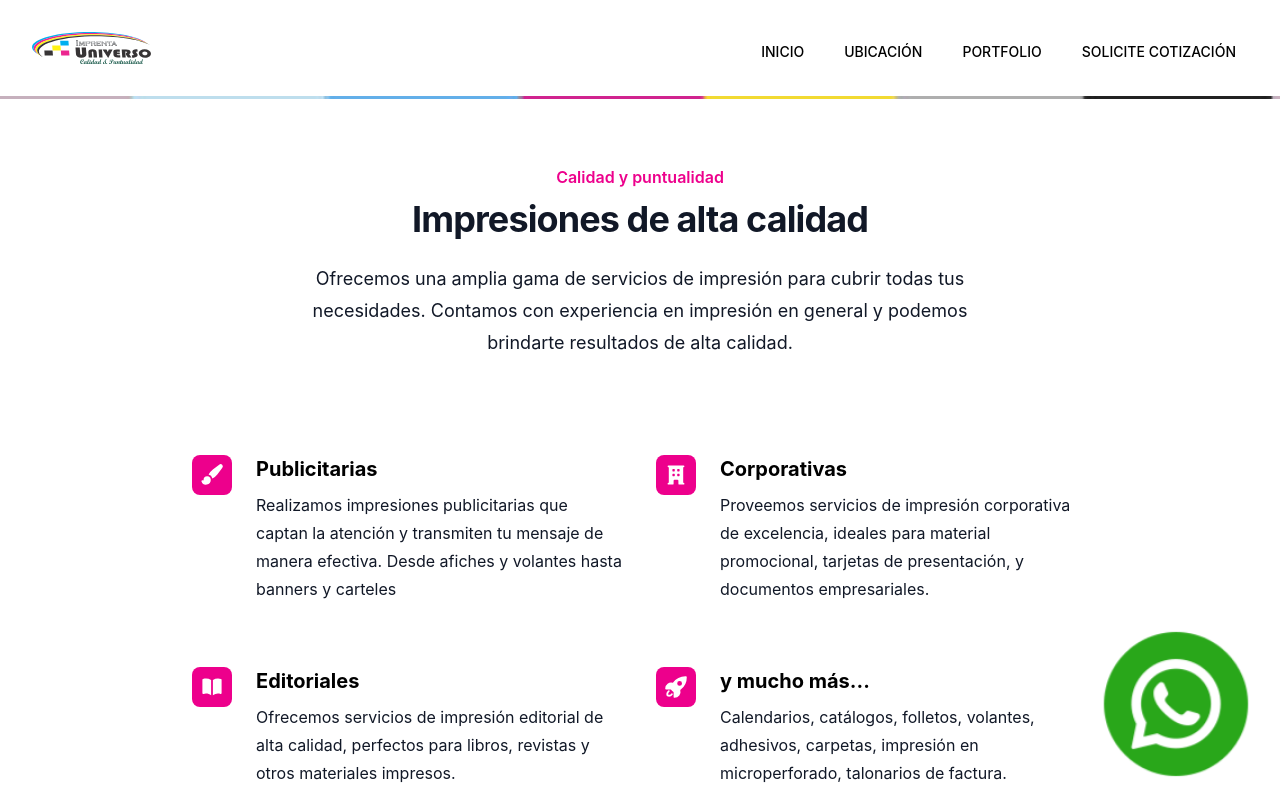
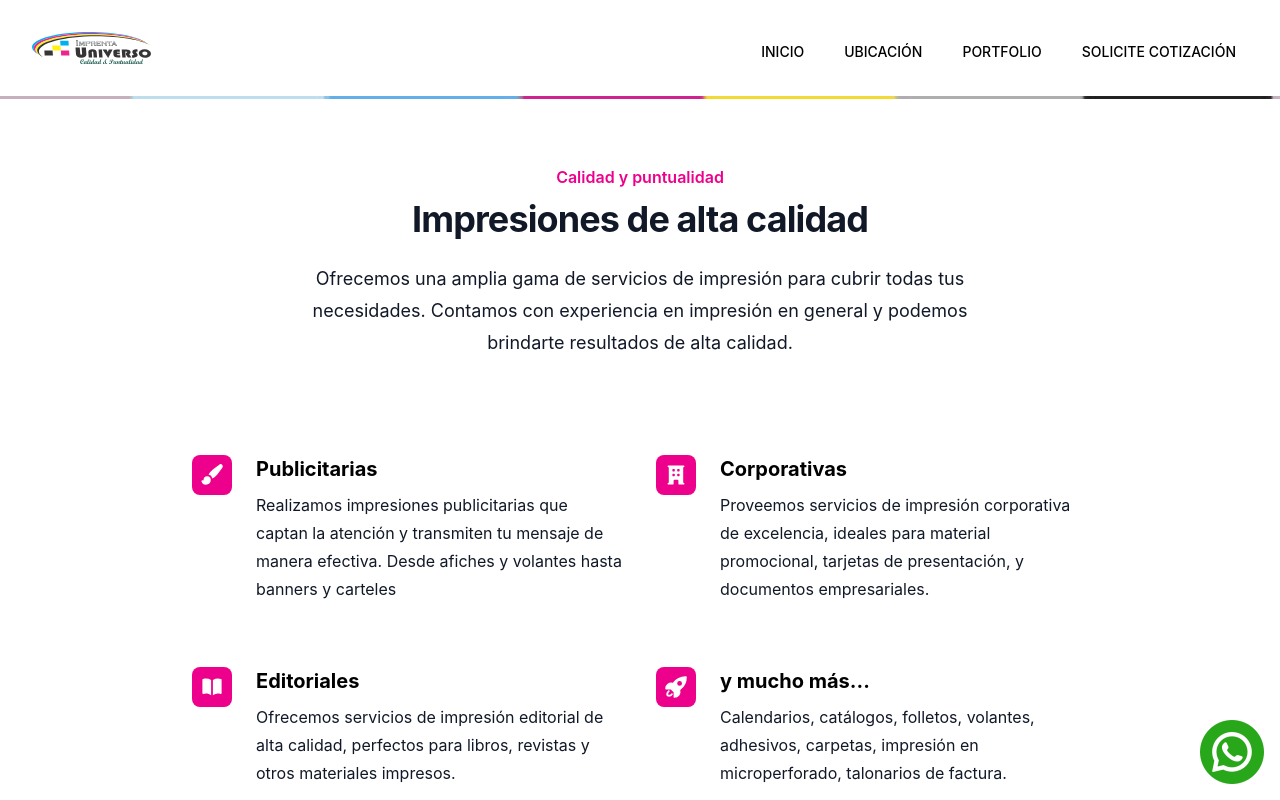
Before and after one commit to mauriGaray/imprenta_universo_web, a React (Vite) app: page / in a window 1280 px wide. Shown: the top 800 px of the page. Built offline with nearby package versions, Linux system fonts and the light colour scheme.

Commit message:
btn whatsapp fixed

```diff
--- a/src/layout/btnWhatsapp/BtnWhatsapp.jsx
+++ b/src/layout/btnWhatsapp/BtnWhatsapp.jsx
@@ -2,12 +2,12 @@ import "./btnWhatsapp.css";
 
 const BtnWhatsapp = () => {
   return (
-    <div>
+    <div className="btnWhatsapp__img ">
       <a href="https://wa.me/595981482599?text=Hola!%20Me%20gustar%C3%ADa%20pedir%20una%20cotizaci%C3%B3n.">
         <img
           src="/img/btn-whatsapp.png"
           alt="botón de Whatsapp"
-          className="fixed z-50 bottom-4 right-4  px-4 py-2 flex items-center btnWhatsapp__img "
+          className="fixed z-50 bottom-4 right-4  "
         />
       </a>
     </div>
--- a/src/layout/btnWhatsapp/btnWhatsapp.css
+++ b/src/layout/btnWhatsapp/btnWhatsapp.css
@@ -1,8 +1,9 @@
-.btnWhatsapp__img {
-  min-height: 6rem;
+.btnWhatsapp__img img {
+  width: 3rem;
 }
+
 @media (min-width: 640px) {
-  .btnWhatsapp__img {
-    height: 10rem;
+  .btnWhatsapp__img img {
+    width: 4rem;
   }
 }
```
Also changed, not shown: public/img/btn-whatsapp.png.
